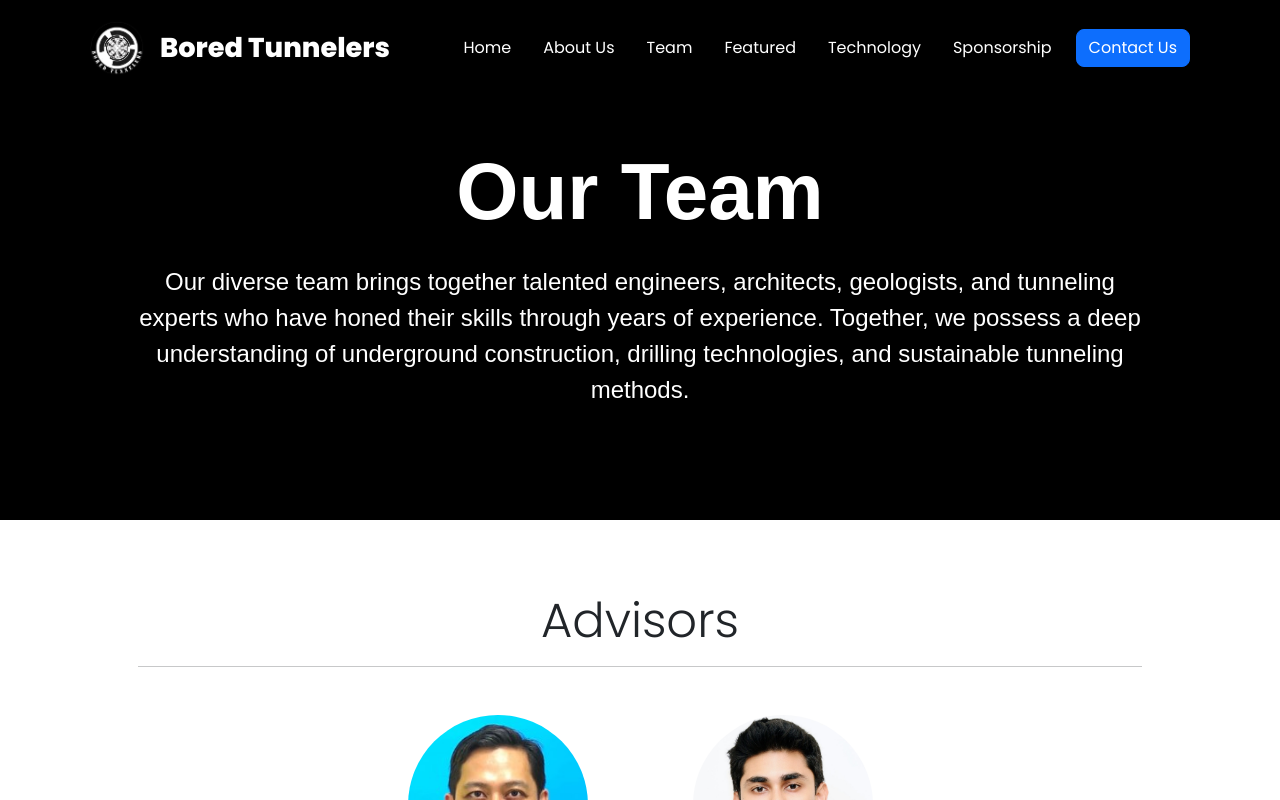
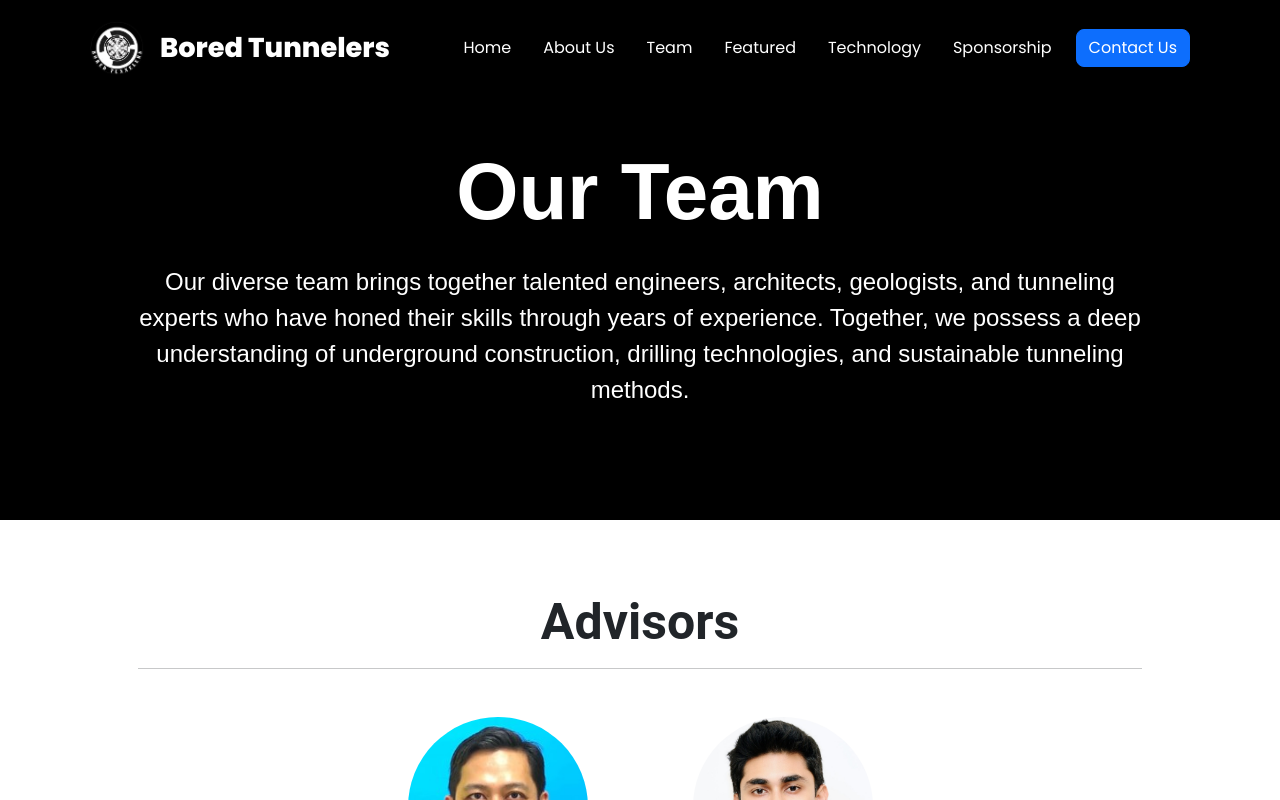
Before and after one commit to NafisAshraf/bored-tunnelers, a React (Create React App) app: page /team in a window 1280 px wide. Shown: the top 800 px of the page. Built offline with nearby package versions, Linux system fonts and the light colour scheme.

Commit message:
Update Heading.jsx

```diff
--- a/src/components/team/Heading.jsx
+++ b/src/components/team/Heading.jsx
@@ -3,7 +3,17 @@ import React from "react";
 function Heading(props) {
   return (
     <div className="my-5 pt-3 text-center">
-      <h1 className="display-5">{props.heading}</h1>
+      {/* <h1 className="display-5">{props.heading}</h1> */}
+      <h1
+        className=""
+        style={{
+          fontSize: 50,
+          fontWeight: 700,
+          fontFamily: "'Roboto', sans-serif",
+        }}
+      >
+        {props.heading}
+      </h1>
       <hr className=" mx-auto" style={{ width: "90%" }} />
     </div>
   );
```
